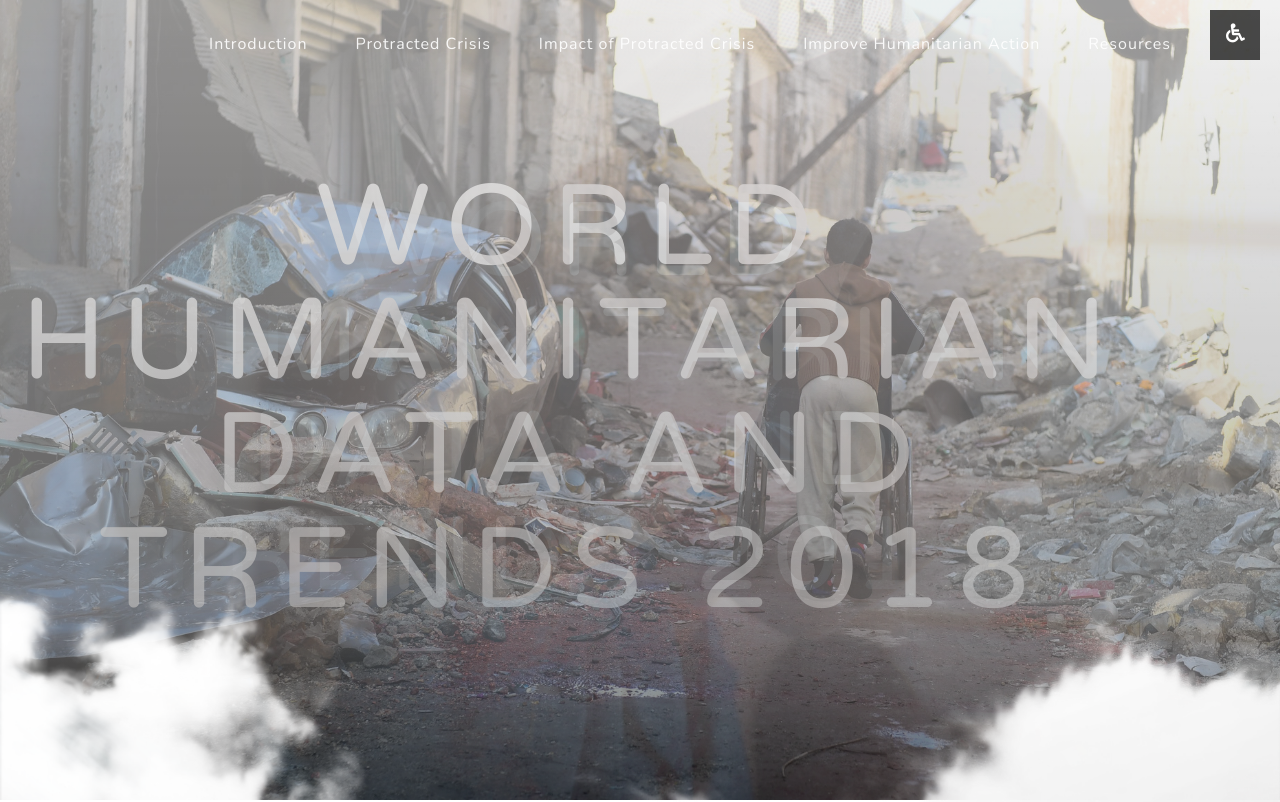
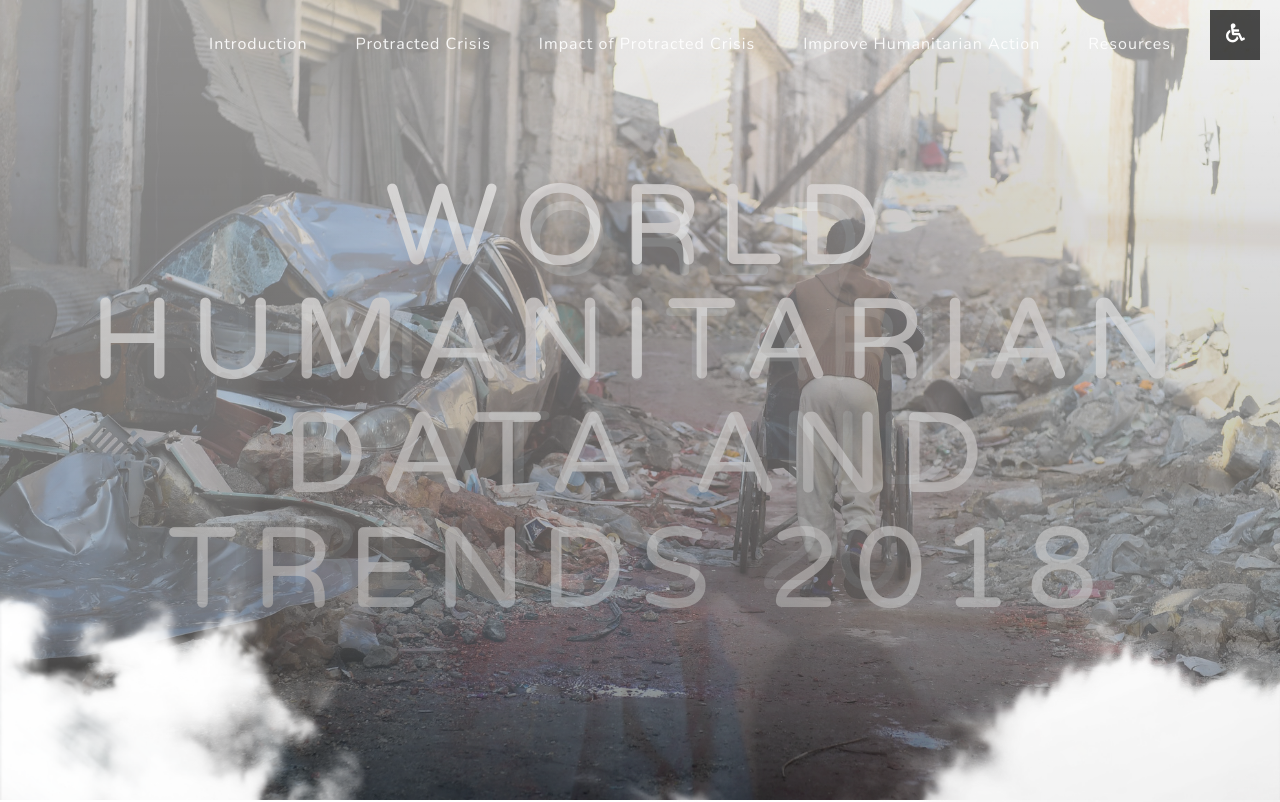
Before and after one commit to sanoy123/pwa-datatrends-site, a website: page public/index.html in a window 1280 px wide. Shown: the top 802 px of the page. Drawn offline with nearby package versions, Linux system fonts and the light colour scheme.

Commit message:
setting alignment for the sliding image text

```diff
--- a/public/src/css/slider.css
+++ b/public/src/css/slider.css
@@ -31,9 +31,10 @@ ol,ul {
 }
 .cb-slideshow li div {
   /*  z-index: 1000; */
-    position: absolute;
 
-    text-align: center;
+    margin: 0 auto;
+    width: 100%;
+    text-align: left;
 
 
 }
```
Also changed, not shown: 1 other file.
